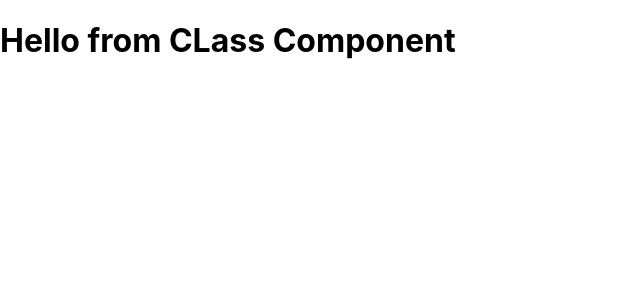
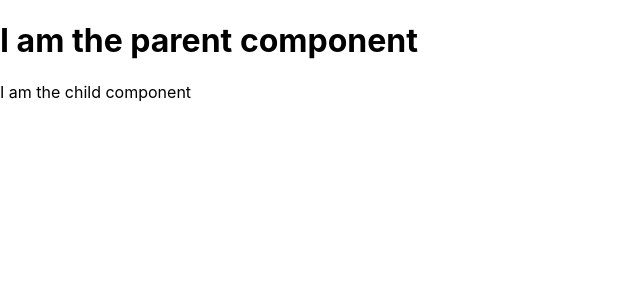
Before and after one commit to shaafiiull/My_React_Journey_With_FreeCodeCamp, a React (Create React App) app: page / in a window 1280 px wide. Shown: the top 300 px of the page, without its empty margins (0-640 px from the left). Built offline with nearby package versions, Linux system fonts and the light colour scheme.

Commit message:
wriiten two components to see how component composition works meaning how parent and child component behaves

```diff
--- a/src/App.js
+++ b/src/App.js
@@ -1,11 +1,13 @@
 import FirstCLassComponent from "./components/FirstCLassComponent";
 import HelloJSX from "./components/HelloJSX";
+import ParentComponent from "./components/ParentComponent";
 
 function App() {
   return (
     <div className="App">
       {/* <HelloJSX></HelloJSX> */}
-      <FirstCLassComponent></FirstCLassComponent>
+      {/* <FirstCLassComponent></FirstCLassComponent> */}
+      <ParentComponent></ParentComponent>
     </div>
   );
 }
--- /dev/null
+++ b/src/components/ChildComponent.js
@@ -0,0 +1,11 @@
+import React from "react";
+
+const ChildComponent = () => {
+  return (
+    <div>
+      <p>I am the child component</p>
+    </div>
+  );
+};
+
+export default ChildComponent;
--- /dev/null
+++ b/src/components/ParentComponent.js
@@ -0,0 +1,18 @@
+import React, { Component } from "react";
+import ChildComponent from "./ChildComponent";
+
+class ParentComponent extends Component {
+  constructor(props) {
+    super(props);
+  }
+  render() {
+    return (
+      <div>
+        <h1>I am the parent component</h1>
+        <ChildComponent></ChildComponent>
+      </div>
+    );
+  }
+}
+
+export default ParentComponent;
```
